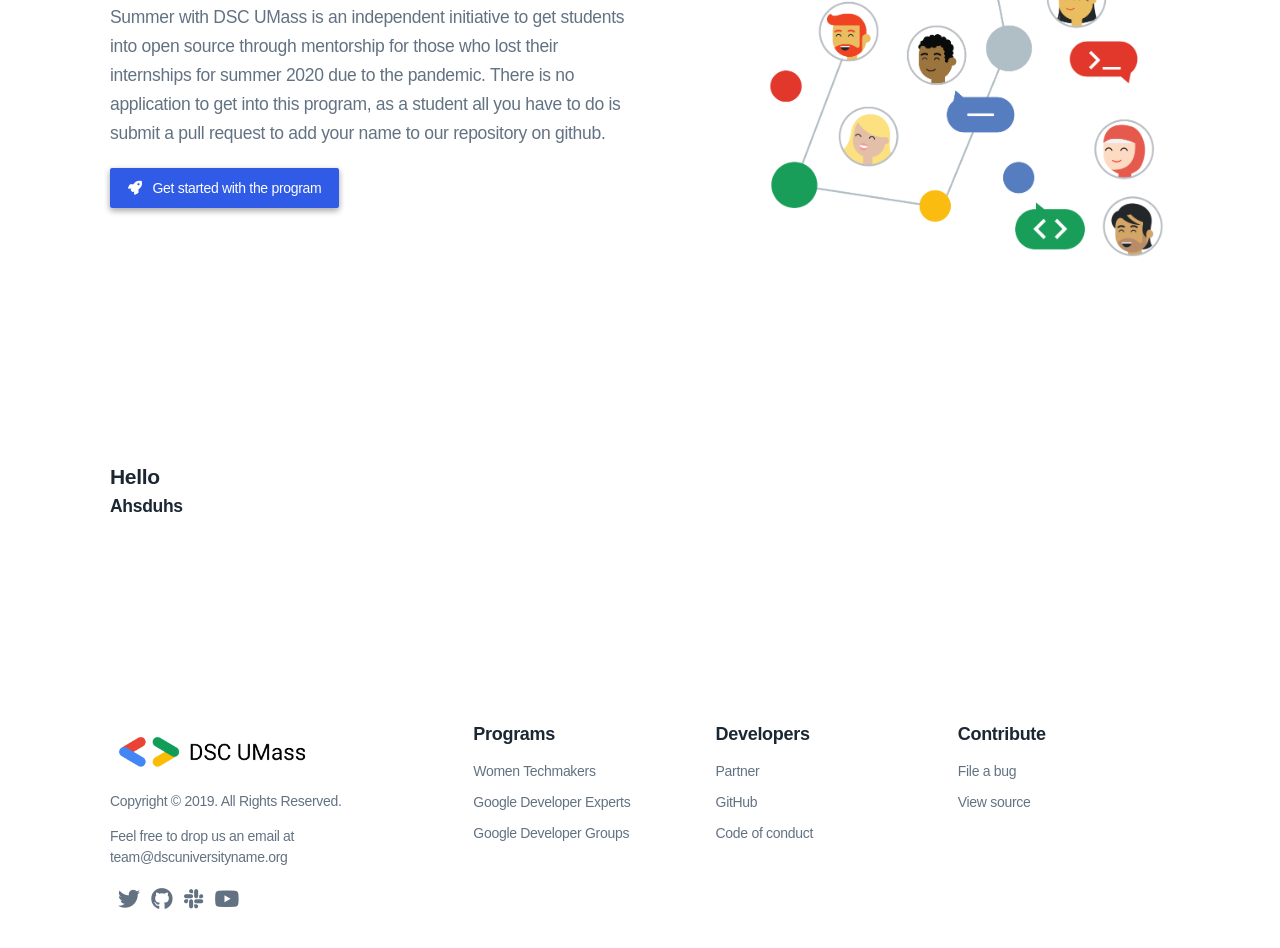
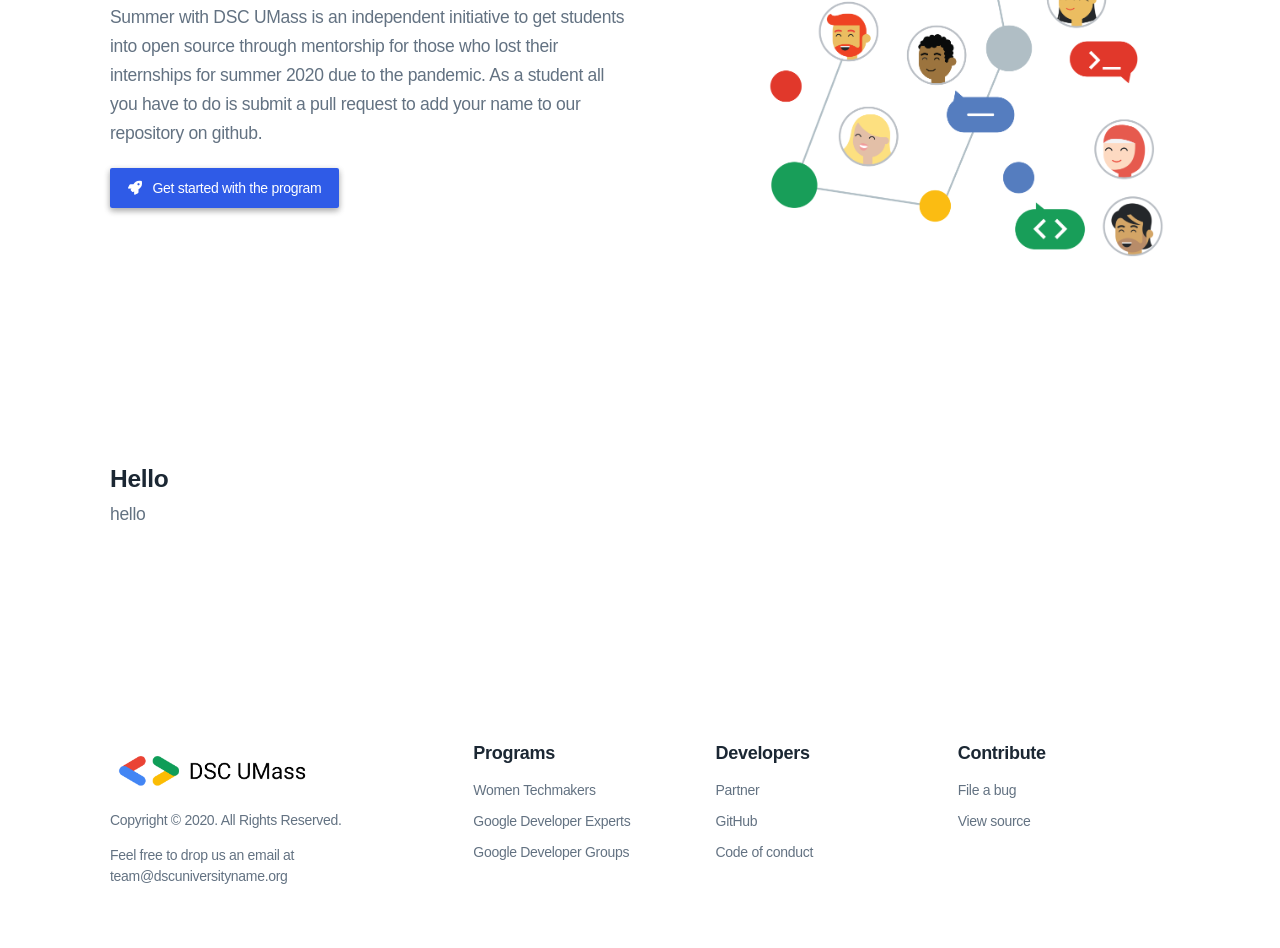
Before and after one commit to dsc-umass/umass-dsc-website, a website: page public/src/summer.html in a window 1280 px wide. Shown: the part 258-1206 px from the top of the page. Drawn offline with Linux system fonts and the light colour scheme; files that its build step writes are made by us from their sources; files whose address does not match are found by name; a web font is replaced by a local one.

Commit message:
adding more content

```diff
--- a/public/src/summer.html
+++ b/public/src/summer.html
@@ -5,9 +5,7 @@
     <meta http-equiv="X-UA-Compatible" content="ie=edge">
     <title>Summer with DSC UMass Inititiave</title>
     <meta name="viewport" content="width=device-width, initial-scale=1.0">
-    <meta name="author" content="DSC University Name"/>
-    <meta name="description" content="Discover edgy project built by our Developer Student Club for our local community.">
-    <meta name="keywords" content="dsc,developer student clubs,google developers, sub saharan africa, students, technology, computer science"/>
+    <meta name="author" content="DSC UMass"/>
     <meta name="theme-color" content="#2F5BE7"/>
 
     <link href="dist/css/ionicons.min.css" rel="stylesheet">
@@ -48,7 +46,7 @@
                         </div>
                         <div class="Hero--Subtitle">
                             <p class="lead">
-                                Summer with DSC UMass is an independent initiative to get students into open source through mentorship for those who lost their internships for summer 2020 due to the pandemic. There is no application to get into this program, as a student all you have to do is submit a pull request to add your name to our repository on github.
+                                Summer with DSC UMass is an independent initiative to get students into open source through mentorship for those who lost their internships for summer 2020 due to the pandemic. As a student all you have to do is submit a pull request to add your name to our repository on github.
                             </p>
                         </div>
                     </div>
@@ -70,76 +68,11 @@
 <section id="web" class="section-spacer">
 
     <div class="container">
-        <h4>Hello</h4>
-     <h5 class="section-title">ahsduhs</h5>
+        <h3 class="zuri">Hello</h3>
 
-        <!-- <div class="row">
+     <p class="lead">hello</p>
 
-            <div class="col-md-4 col-12">
-                <div class="card project-card" >
 
-                     <div class="cardheader">
-                        <div class="img-top" >
-                          <img src="dist/images/assets/technologies/cloud.png" alt="Card image cap">
-                          </div>
-                          <h5 class="card-title">Project title</h5>
-                      </div>
-
-                    <div class="card-body">
-                        <div class="project-tag">
-                            <p class="tagging stack1 ">HTML</p>
-                            <p class="tagging stack2 ">Css</p>
-                            <p class="tagging stack3 ">PWA</p>
-                        </div>
-                        <p class="card-text">Quick sample text to create the Project title and make up the body of the card's content.<br>Ensure you keep it brief, short and to the point. We don't want to give out too many details, do we?</p>
-
-                        <a href="#" class="btn btn-primary float-right">View project</a>
-                    </div>
-                </div>
-            </div>
-            <div class="col-md-4 col-12">
-                <div class="card project-card">
-                     <div class="cardheader">
-                        <div class="img-top" >
-                          <img src="dist/images/assets/technologies/cloud.png" alt="Card image cap">
-                          </div>
-                          <h5 class="card-title">Project title</h5>
-                      </div>
-
-                    <div class="card-body">
-                        <div class="project-tag">
-                            <p class="tagging stack1 ">HTML</p>
-                            <p class="tagging stack2 ">Css</p>
-                            <p class="tagging stack3 ">PWA</p>
-                        </div>
-                        <p class="card-text">Quick sample text to create the Project title and make up the body of the card's content.<br>Ensure you keep it brief, short and to the point. We don't want to give out too many details, do we?</p>
-
-                        <a href="#" class="btn btn-primary float-right">View project</a>
-                    </div>
-                </div>
-            </div>
-            <div class="col-md-4 col-12">
-                <div class="card project-card">
-                     <div class="cardheader">
-                        <div class="img-top" >
-                          <img src="dist/images/assets/technologies/cloud.png" alt="Card image cap">
-                          </div>
-                          <h5 class="card-title">Project title</h5>
-                      </div>
-
-                    <div class="card-body">
-                        <div class="project-tag">
-                            <p class="tagging stack1 ">HTML</p>
-                            <p class="tagging stack2 ">Css</p>
-                            <p class="tagging stack3 ">PWA</p>
-                        </div>
-                        <p class="card-text">Quick sample text to create the Project title and make up the body of the card's content.<br>Ensure you keep it brief, short and to the point. We don't want to give out too many details, do we?</p>
-
-                        <a href="#" class="btn btn-primary float-right">View project</a>
-                    </div>
-                </div>
-            </div>
-        </div> -->
     </div>
 </section>
 
@@ -150,31 +83,10 @@
             <div class="col-md-4 col-12">
                 <div class="footer-widget first-of-footer-widget">
                     <img src="dist/images/footer-logo.png" class="logo-sm mb-10" alt="Image">
-                    <p>Copyright &copy; 2019. All Rights Reserved.</p>
+                    <p>Copyright &copy; 2020. All Rights Reserved.</p>
                     <span>Feel free to drop us an email at </span>
-                    <a href="mailto:team@dsc.scuniversityname.org">team@dscuniversityname.org</a>
-                    <ul class="social-list__inline mt-10">
-                        <li>
-                            <a href="https://twitter.com/DSCUniversityName">
-                                <i class="fab fa-twitter"></i>
-                            </a>
-                        </li>
-                        <li>
-                            <a href="https://github.com/DSCUniversityName">
-                                <i class="fab fa-github"></i>
-                            </a>
-                        </li>
-                        <li>
-                            <a href="">
-                                <i class="fab fa-slack"></i>
-                            </a>
-                        </li>
-                        <li>
-                            <a href="https://www.youtube.com/user/GoogleDevelopers">
-                                <i class="fab fa-youtube"></i>
-                            </a>
-                        </li>
-                    </ul>
+                    <a href="mailto:team@umassdsc.com">team@dscuniversityname.org</a>
+
                 </div>
             </div>
             <div class="col-md-8 col-sm-10">
```
Also changed, not shown: public/summer.html (+1 -1 lines).
